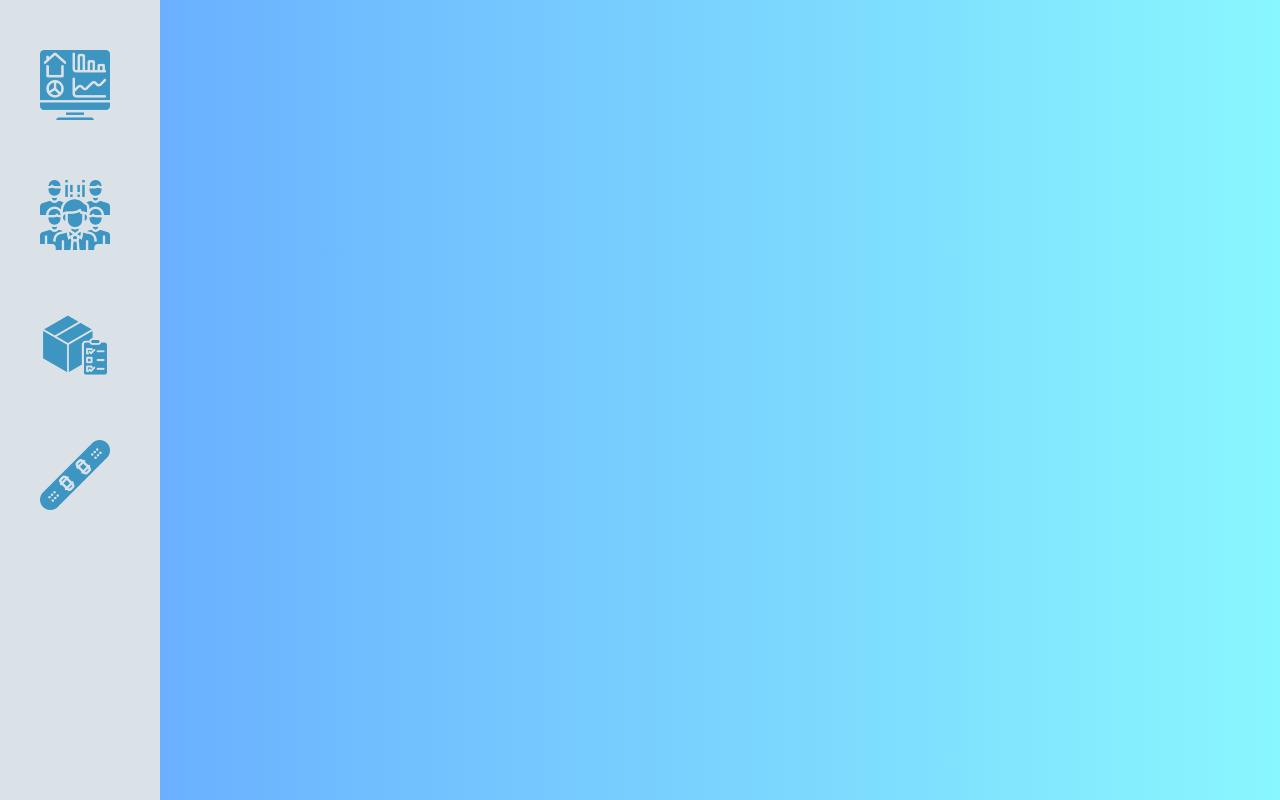
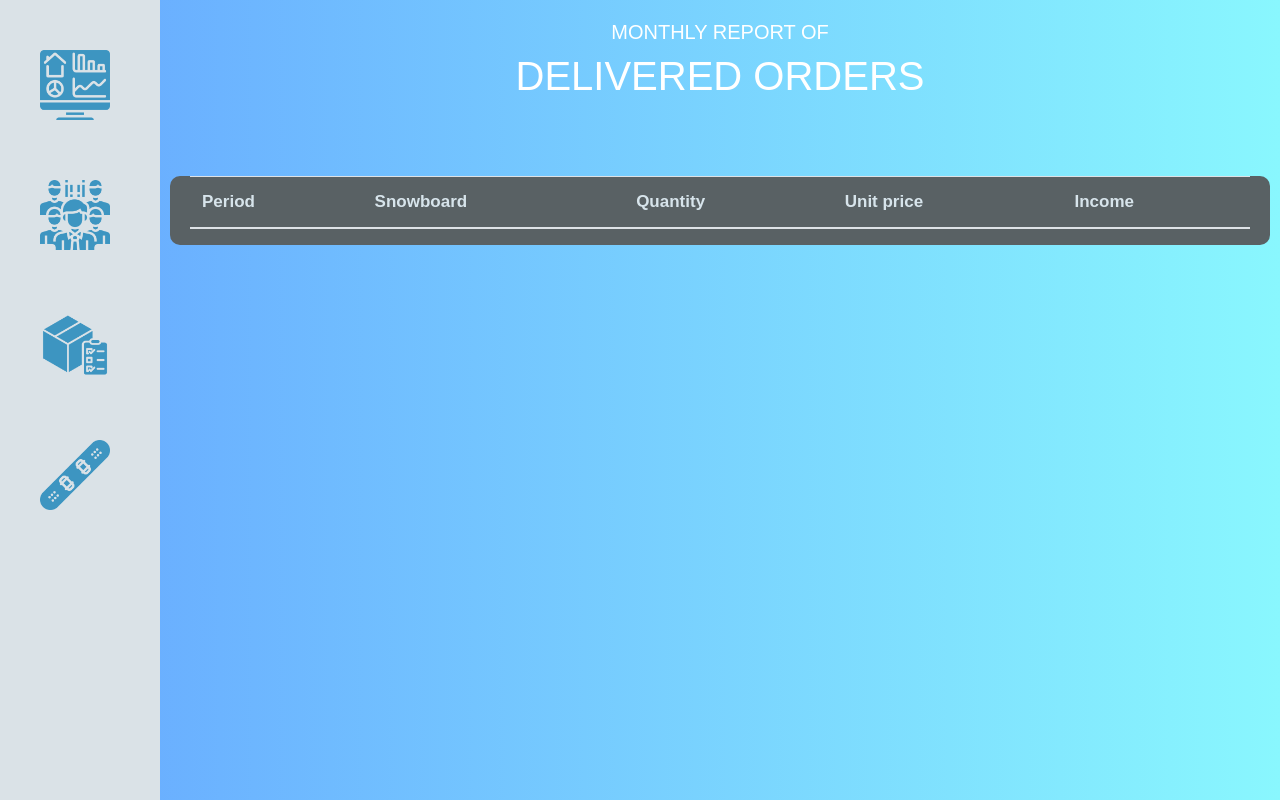
Before and after one commit to EvaKosoczki/VegsoAllomas, an Angular app in the folder webshop-angular/: page /admin/reports/products in a window 1280 px wide. Before the commit this address led to /. Built offline with nearby package versions, Linux system fonts and the light colour scheme.

Commit message:
13-story: create base of second-report component

```diff
--- a/webshop-angular/src/app/app-routing.module.ts
+++ b/webshop-angular/src/app/app-routing.module.ts
@@ -11,6 +11,7 @@ import { UsersNewComponent } from './pages/users-new/users-new.component';
 import { UsersEditComponent } from './pages/users-edit/users-edit.component';
 import { DashboardComponent } from './pages/dashboard/dashboard.component';
 import { FirstReportComponent } from './pages/first-report/first-report.component';
+import { SecondReportComponent } from './pages/second-report/second-report.component';
 
 
 const routes: Routes = [{
@@ -57,6 +58,10 @@ const routes: Routes = [{
   path: 'admin/reports/orders',
   component: FirstReportComponent
 },
+{
+  path: 'admin/reports/products',
+  component: SecondReportComponent
+},
 ];
 
 @NgModule({
--- a/webshop-angular/src/app/app.module.ts
+++ b/webshop-angular/src/app/app.module.ts
@@ -18,6 +18,7 @@ import { UsersEditComponent } from './pages/users-edit/users-edit.component';
 import { UsersNewComponent } from './pages/users-new/users-new.component';
 import { DashboardComponent } from './pages/dashboard/dashboard.component';
 import { FirstReportComponent } from './pages/first-report/first-report.component';
+import { SecondReportComponent } from './pages/second-report/second-report.component';
 
 @NgModule({
   declarations: [
@@ -34,6 +35,7 @@ import { FirstReportComponent } from './pages/first-report/first-report.componen
     UsersNewComponent,
     DashboardComponent,
     FirstReportComponent,
+    SecondReportComponent,
   ],
   imports: [
     BrowserModule,
--- /dev/null
+++ b/webshop-angular/src/app/pages/second-report/second-report.component.html
@@ -0,0 +1,35 @@
+<div class="container-fluid text-light">
+  <div class="row">
+    <div class="col-12 title-design">
+      <strong>
+        <h5 class="form-signin">MONTHLY REPORT OF</h5>
+        <h1 class="form-signin">DELIVERED ORDERS</h1>
+      </strong>
+    </div>
+  </div>
+
+  <div class="row">
+    <div class="col-12 tableBack mt-5">
+      <table class="table text-active">
+        <thead class="">
+          <tr>
+            <th>Period</th>
+            <th>Snowboard</th>
+            <th>Quantity</th>
+            <th>Unit price</th>
+            <th>Income</th>
+          </tr>
+        </thead>
+        <tbody>
+          <tr *ngFor="let item of allData">
+            <td>{{item.firstName}}</td>
+            <td>{{item.lastName}}</td>
+            <td>{{item.email}}</td>
+            <td>{{item.email}}</td>
+            <td>{{item.email}}</td>
+          </tr>
+        </tbody>
+      </table>
+    </div>
+  </div>
+</div>
--- /dev/null
+++ b/webshop-angular/src/app/pages/second-report/second-report.component.ts
@@ -0,0 +1,15 @@
+import { Component, OnInit } from '@angular/core';
+
+@Component({
+  selector: 'app-second-report',
+  templateUrl: './second-report.component.html',
+  styleUrls: ['./second-report.component.css']
+})
+export class SecondReportComponent implements OnInit {
+
+  constructor() { }
+
+  ngOnInit() {
+  }
+
+}
```
Also changed, not shown: webshop-angular/src/app/pages/second-report/second-report.component.css (added), 1 other file (tests, documents, lock files or other folders).
